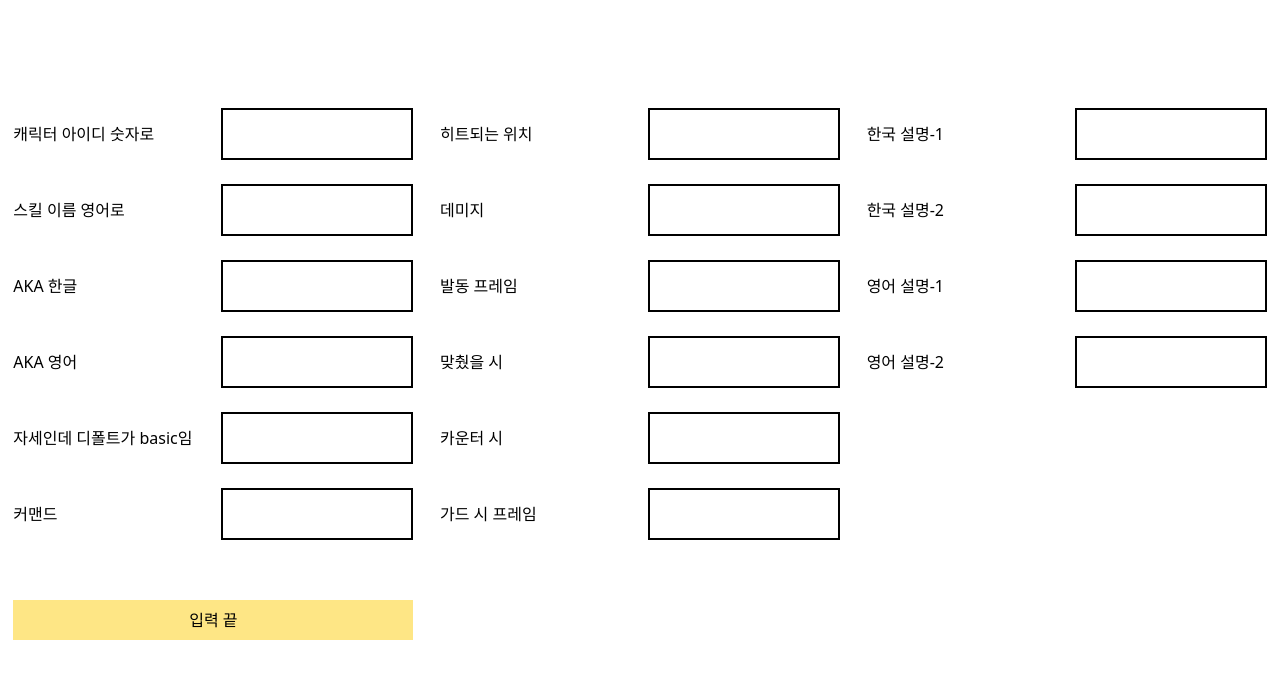
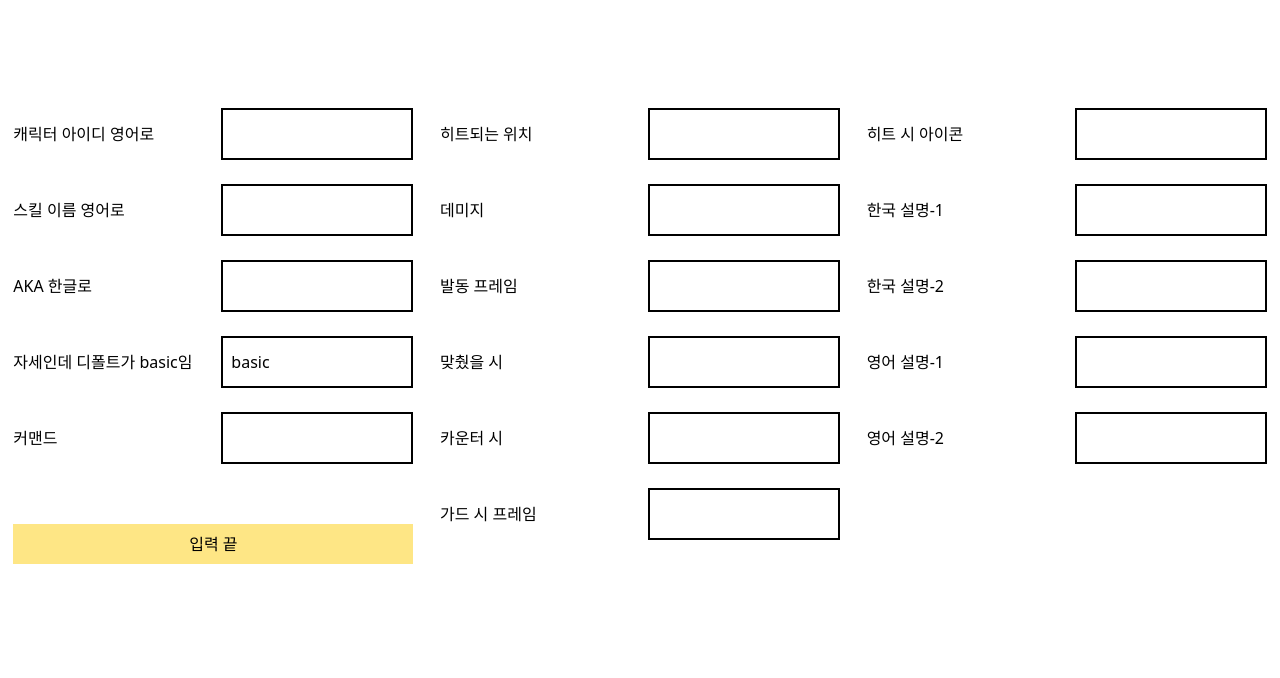
Before and after one commit to DoggySummer/very-beginning, a Next.js app: page / in a window 1280 px wide. Shown: the top 678 px of the page. Built offline with nearby package versions, Linux system fonts and the light colour scheme.

Commit message:
일단 저장

```diff
--- a/app/page.tsx
+++ b/app/page.tsx
@@ -1,18 +1,18 @@
 'use client'
 import { skill } from '@/constant/type'
 import { ChangeEvent, useState } from 'react'
+import { characterList } from '@/constant/character'
 
 export default function Home() {
   //usestate의 미친듯한 길이...
   const [form, setForm] = useState({})
-  const [character_ID, setCharacter_ID] = useState('')
+  const [character_name, setCharacter_name] = useState('')
   const [skill_name, setSkill_name] = useState('')
   const [aka_kor, setAka_kor] = useState('')
-  const [aka_eng, setAka_eng] = useState('')
-  const [status, setStatus] = useState('basic')
-  const [command, setCommand] = useState([])
-  const [hit_position, setHit_position] = useState([])
-  const [dmg, setDmg] = useState(0)
+  const [posture, setPosture] = useState('basic')
+  const [command, setCommand] = useState<string[]>([])
+  const [hit_position, setHit_position] = useState('')
+  const [dmg, setDmg] = useState('')
   const [start, setStart] = useState('')
   const [hit, setHit] = useState('')
   const [counter, setCounter] = useState('')
@@ -26,17 +26,38 @@ export default function Home() {
     return value.split('/')
   }
 
+  const makeCommand = (value: string) => {
+    const inputCommand = value.split('')
+    const newCommand = []
+
+    for (let i = 0; i < inputCommand.length; i++) {
+      if (!isNaN(Number(inputCommand[i]))) {
+        // 숫자인 경우
+        newCommand.push(inputCommand[i])
+      } else {
+        // 문자인 경우
+        if (i + 1 < inputCommand.length) {
+          newCommand.push(inputCommand[i] + inputCommand[i + 1])
+          i++
+        } else {
+          newCommand.push(inputCommand[i])
+        }
+      }
+    }
+    setCommand(newCommand)
+  }
+
   return (
     <div className='mt-24 flex'>
       <div className='mx-auto w-[400px] flex flex-col'>
-        <div className='flex flex-row items-center gap-4 my-3  justify-between'>
-          <div className=''>캐릭터 아이디 숫자로</div>
+        <div className='flex flex-row items-center gap-4 my-3 justify-between'>
+          <div className=''>캐릭터 아이디 영어로</div>
           <input
             type='text'
             name='character_ID'
             className='py-3 border-2 pl-2 w-48 block '
-            value={character_ID}
-            onChange={(e) => setCharacter_ID(e.target.value)}
+            value={character_name}
+            onChange={(e) => setCharacter_name(e.target.value)}
           />
         </div>
         <div className='flex flex-row items-center gap-4 my-3  justify-between'>
@@ -45,22 +66,18 @@ export default function Home() {
             type='text'
             name='skill_name'
             className='py-3 border-2 pl-2 w-48 block'
+            value={skill_name}
+            onChange={(e) => setSkill_name(e.target.value)}
           />
         </div>
         <div className='flex flex-row items-center gap-4 my-3  justify-between'>
-          <div className=''>AKA 한글</div>
+          <div className=''>AKA 한글로</div>
           <input
             type='text'
             name='aka_kor'
             className='py-3 border-2 pl-2 w-48 block'
-          />
-        </div>
-        <div className='flex flex-row items-center gap-4 my-3  justify-between'>
-          <div className=''>AKA 영어</div>
-          <input
-            type='text'
-            name='aka_eng'
-            className='py-3 border-2 pl-2 w-48 block'
+            value={aka_kor}
+            onChange={(e) => setAka_kor(e.target.value)}
           />
         </div>
         <div className='flex flex-row items-center gap-4 my-3  justify-between'>
@@ -69,6 +86,8 @@ export default function Home() {
             type='text'
             name='status'
             className='py-3 border-2 pl-2 w-48 block'
+            value={posture}
+            onChange={(e) => setPosture(e.target.value)}
           />
         </div>
         <div className='flex flex-row items-center gap-4 my-3  justify-between'>
@@ -77,6 +96,8 @@ export default function Home() {
             type='text'
             name='command'
             className='py-3 border-2 pl-2 w-48 block'
+            value={command.join('')}
+            onChange={(e) => makeCommand(e.target.value)}
           />
         </div>
         <button className='p-2 bg-amber-200 cursor-pointer mt-12'>
@@ -89,7 +110,9 @@ export default function Home() {
           <input
             type='text'
             name='hit_position'
-            className='py-3 border-2 pl-2 w-48 block '
+            className='py-3 border-2 pl-2 w-48 block'
+            value={hit_position}
+            onChange={(e) => setHit_position(e.target.value)}
           />
         </div>
         <div className='flex flex-row items-center gap-4 my-3  justify-between'>
@@ -98,6 +121,8 @@ export default function Home() {
             type='text'
             name='dmg'
             className='py-3 border-2 pl-2 w-48 block'
+            value={dmg}
+            onChange={(e) => setDmg(e.target.value)}
           />
         </div>
         <div className='flex flex-row items-center gap-4 my-3  justify-between'>
@@ -106,6 +131,8 @@ export default function Home() {
             type='text'
             name='start'
             className='py-3 border-2 pl-2 w-48 block'
+            value={start}
+            onChange={(e) => setStart(e.target.value)}
           />
         </div>
         <div className='flex flex-row items-center gap-4 my-3  justify-between'>
@@ -114,6 +141,8 @@ export default function Home() {
             type='text'
             name='hit'
             className='py-3 border-2 pl-2 w-48 block'
+            value={hit}
+            onChange={(e) => setHit(e.target.value)}
           />
         </div>
         <div className='flex flex-row items-center gap-4 my-3  justify-between'>
@@ -122,6 +151,8 @@ export default function Home() {
             type='text'
             name='counter'
             className='py-3 border-2 pl-2 w-48 block'
+            value={counter}
+            onChange={(e) => setCounter(e.target.value)}
           />
         </div>
         <div className='flex flex-row items-center gap-4 my-3  justify-between'>
@@ -130,16 +161,30 @@ export default function Home() {
             type='text'
             name='guard'
             className='py-3 border-2 pl-2 w-48 block'
+            value={guard}
+            onChange={(e) => setGuard(e.target.value)}
           />
         </div>
       </div>
       <div className='mx-auto w-[400px] flex flex-col'>
+        <div className='flex flex-row items-center gap-4 my-3  justify-between'>
+          <div className=''>히트 시 아이콘</div>
+          <input
+            type='text'
+            name='description_1_kor'
+            className='py-3 border-2 pl-2 w-48 block'
+            value={description_1_kor}
+            onChange={(e) => setDescription_1_kor(e.target.value)}
+          />
+        </div>
         <div className='flex flex-row items-center gap-4 my-3  justify-between'>
           <div className=''>한국 설명-1</div>
           <input
             type='text'
             name='description_1_kor'
             className='py-3 border-2 pl-2 w-48 block'
+            value={description_1_kor}
+            onChange={(e) => setDescription_1_kor(e.target.value)}
           />
         </div>
         <div className='flex flex-row items-center gap-4 my-3  justify-between'>
@@ -148,6 +193,8 @@ export default function Home() {
             type='text'
             name='description_2_kor'
             className='py-3 border-2 pl-2 w-48 block'
+            value={description_2_kor}
+            onChange={(e) => setDescription_2_kor(e.target.value)}
           />
         </div>
         <div className='flex flex-row items-center gap-4 my-3  justify-between'>
@@ -156,6 +203,8 @@ export default function Home() {
             type='text'
             name='description_1_eng'
             className='py-3 border-2 pl-2 w-48 block'
+            value={description_1_eng}
+            onChange={(e) => setDescription_1_eng(e.target.value)}
           />
         </div>
         <div className='flex flex-row items-center gap-4 my-3  justify-between'>
@@ -164,6 +213,8 @@ export default function Home() {
             type='text'
             name='description_2_eng'
             className='py-3 border-2 pl-2 w-48 block'
+            value={description_2_eng}
+            onChange={(e) => setDescription_2_eng(e.target.value)}
           />
         </div>
       </div>
--- /dev/null
+++ b/constant/character.ts
@@ -0,0 +1,187 @@
+export const characterList = [
+  {
+    name: 'anna',
+    dlc: true,
+    posture: ['basic', 'rising'],
+  },
+  {
+    name: 'alisa',
+    dlc: false,
+    posture: ['basic', 'rising'],
+  },
+  {
+    name: 'asuka',
+    dlc: false,
+    posture: ['basic', 'rising'],
+  },
+  {
+    name: 'azucena',
+    dlc: false,
+    posture: ['basic', 'rising'],
+  },
+  {
+    name: 'bryan',
+    dlc: false,
+    posture: ['basic', 'rising'],
+  },
+  {
+    name: 'claudio',
+    dlc: false,
+    posture: ['basic', 'rising'],
+  },
+  {
+    name: 'clive',
+    dlc: false,
+    posture: ['basic', 'rising'],
+  },
+  {
+    name: 'deviljin',
+    dlc: false,
+    posture: ['basic', 'rising'],
+  },
+  {
+    name: 'dragunov',
+    dlc: false,
+    posture: ['basic', 'rising'],
+  },
+  {
+    name: 'eddy',
+    dlc: false,
+    posture: ['basic', 'rising'],
+  },
+  {
+    name: 'fengwei',
+    dlc: false,
+    posture: ['basic', 'rising'],
+  },
+  {
+    name: 'heihachi',
+    dlc: true,
+    posture: ['basic', 'rising'],
+  },
+  {
+    name: 'hwoarang',
+    dlc: false,
+    posture: ['basic', 'rising'],
+  },
+  {
+    name: 'jack',
+    dlc: false,
+    posture: ['basic', 'rising'],
+  },
+  {
+    name: 'jin',
+    dlc: false,
+    posture: ['basic', 'rising'],
+  },
+  {
+    name: 'jun',
+    dlc: false,
+    posture: ['basic', 'rising'],
+  },
+  {
+    name: 'kazuya',
+    dlc: false,
+    posture: ['basic', 'rising'],
+  },
+  {
+    name: 'king',
+    dlc: false,
+    posture: ['basic', 'rising'],
+  },
+  {
+    name: 'kuma',
+    dlc: false,
+    posture: ['basic', 'rising'],
+  },
+  {
+    name: 'lars',
+    dlc: false,
+    posture: ['basic', 'rising'],
+  },
+  {
+    name: 'law',
+    dlc: false,
+    posture: ['basic', 'rising'],
+  },
+  {
+    name: 'leo',
+    dlc: false,
+    posture: ['basic', 'rising'],
+  },
+  {
+    name: 'lee',
+    dlc: false,
+    posture: ['basic', 'rising'],
+  },
+  {
+    name: 'leory',
+    dlc: false,
+    posture: ['basic', 'rising'],
+  },
+  {
+    name: 'lili',
+    dlc: false,
+    posture: ['basic', 'rising'],
+  },
+  {
+    name: 'lidia',
+    dlc: false,
+    posture: ['basic', 'rising'],
+  },
+  {
+    name: 'nina',
+    dlc: false,
+    posture: ['basic', 'rising'],
+  },
+  {
+    name: 'panda',
+    dlc: false,
+    posture: ['basic', 'rising'],
+  },
+  {
+    name: 'paul',
+    dlc: false,
+    posture: ['basic', 'rising'],
+  },
+  {
+    name: 'raven',
+    dlc: false,
+    posture: ['basic', 'rising'],
+  },
+  {
+    name: 'reina',
+    dlc: false,
+    posture: ['basic', 'rising'],
+  },
+  {
+    name: 'shaheen',
+    dlc: false,
+    posture: ['basic', 'rising'],
+  },
+  {
+    name: 'steve',
+    dlc: false,
+    posture: ['basic', 'rising'],
+  },
+  {
+    name: 'victor',
+    dlc: false,
+    posture: ['basic', 'rising'],
+  },
+  {
+    name: 'xiaoyu',
+    dlc: false,
+    posture: ['basic', 'rising'],
+  },
+  {
+    name: 'yoshimitsu',
+    dlc: false,
+    posture: ['basic', 'rising'],
+  },
+  {
+    name: 'zafina',
+    dlc: false,
+    posture: ['basic', 'mantis', 'tarantula', 'rising'],
+  },
+]
```
